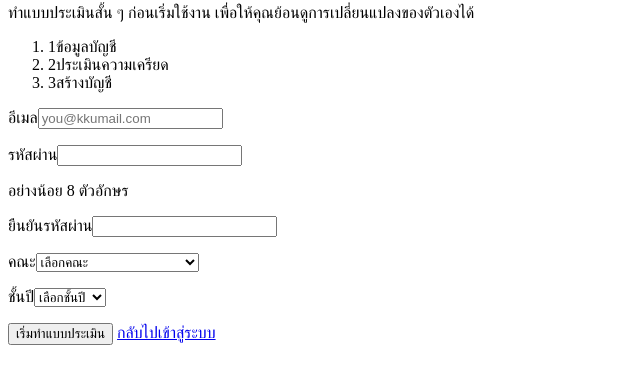
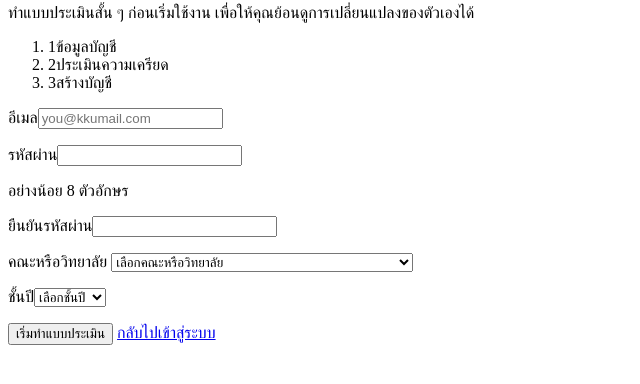
Before and after one commit to Tanut-oam/Labye_GE, a website with bundled scripts: page register.html in a window 1280 px wide. Shown: the part 38-422 px from the top of the page, without its empty margins (0-640 px from the left). Built offline with nearby package versions, Linux system fonts and the light colour scheme; a script that the page names is missing.

Commit message:
Add list of department

```diff
--- a/assets/js/auth.js
+++ b/assets/js/auth.js
@@ -60,7 +60,7 @@ function validateAccount() {
   if (p1.length < 8) fieldError("password", "รหัสผ่านต้องยาวอย่างน้อย 8 ตัวอักษร");
   if (!p2) fieldError("password2", "กรอกยืนยันรหัสผ่าน");
   else if (p1 !== p2) fieldError("password2", "รหัสผ่านทั้งสองช่องไม่ตรงกัน");
-  if (!faculty) fieldError("faculty", "เลือกคณะ");
+  if (!faculty) fieldError("faculty", "เลือกคณะหรือวิทยาลัย");
   if (!year) fieldError("year", "เลือกชั้นปี");
 
   const firstInvalid = document.querySelector('[aria-invalid="true"]');
--- a/register.html
+++ b/register.html
@@ -27,7 +27,36 @@
       <div class="field"><label for="email">อีเมล</label><input id="email" type="email" autocomplete="email" placeholder="you@kkumail.com" required><p class="field-error" id="email-error"></p></div>
       <div class="field"><label for="password">รหัสผ่าน</label><input id="password" type="password" autocomplete="new-password" minlength="8" required><p class="field-help">อย่างน้อย 8 ตัวอักษร</p><p class="field-error" id="password-error"></p></div>
       <div class="field"><label for="password2">ยืนยันรหัสผ่าน</label><input id="password2" type="password" autocomplete="new-password" required><p class="field-error" id="password2-error"></p></div>
-      <div class="field"><label for="faculty">คณะ</label><select id="faculty" required><option value="">เลือกคณะ</option><option>วิทยาศาสตร์</option><option>วิศวกรรมศาสตร์</option><option>ศึกษาศาสตร์</option><option>มนุษยศาสตร์และสังคมศาสตร์</option><option>อื่น ๆ</option></select><p class="field-error" id="faculty-error"></p></div>
+      <div class="field">
+        <label for="faculty">คณะหรือวิทยาลัย</label>
+        <select id="faculty" required>
+          <option value="">เลือกคณะหรือวิทยาลัย</option>
+          <option>คณะเกษตรศาสตร์</option>
+          <option>คณะเทคโนโลยี</option>
+          <option>คณะวิศวกรรมศาสตร์</option>
+          <option>คณะวิทยาศาสตร์</option>
+          <option>คณะสถาปัตยกรรมศาสตร์</option>
+          <option>วิทยาลัยการคอมพิวเตอร์</option>
+          <option>คณะพยาบาลศาสตร์</option>
+          <option>คณะแพทยศาสตร์</option>
+          <option>คณะเทคนิคการแพทย์</option>
+          <option>คณะสาธารณสุขศาสตร์</option>
+          <option>คณะทันตแพทยศาสตร์</option>
+          <option>คณะเภสัชศาสตร์</option>
+          <option>คณะสัตวแพทยศาสตร์</option>
+          <option>คณะศึกษาศาสตร์</option>
+          <option>คณะมนุษยศาสตร์และสังคมศาสตร์</option>
+          <option>คณะบริหารธุรกิจและการบัญชี</option>
+          <option>คณะศิลปกรรมศาสตร์</option>
+          <option>คณะเศรษฐศาสตร์</option>
+          <option>คณะนิติศาสตร์</option>
+          <option>วิทยาลัยการปกครองท้องถิ่น (กิจการและนโยบายสาธารณะ)</option>
+          <option>บัณฑิตวิทยาลัย</option>
+          <option>วิทยาลัยนานาชาติ</option>
+          <option>คณะสหวิทยาการ (วิทยาเขตหนองคาย)</option>
+        </select>
+        <p class="field-error" id="faculty-error"></p>
+      </div>
       <div class="field"><label for="year">ชั้นปี</label><select id="year" required><option value="">เลือกชั้นปี</option><option>1</option><option>2</option><option>3</option><option>4</option><option>สูงกว่าปี 4</option></select><p class="field-error" id="year-error"></p></div>
       <button class="btn-main" id="submit" type="button">เริ่มทำแบบประเมิน</button>
       <a class="btn-ghost" href="index.html">กลับไปเข้าสู่ระบบ</a>
```
